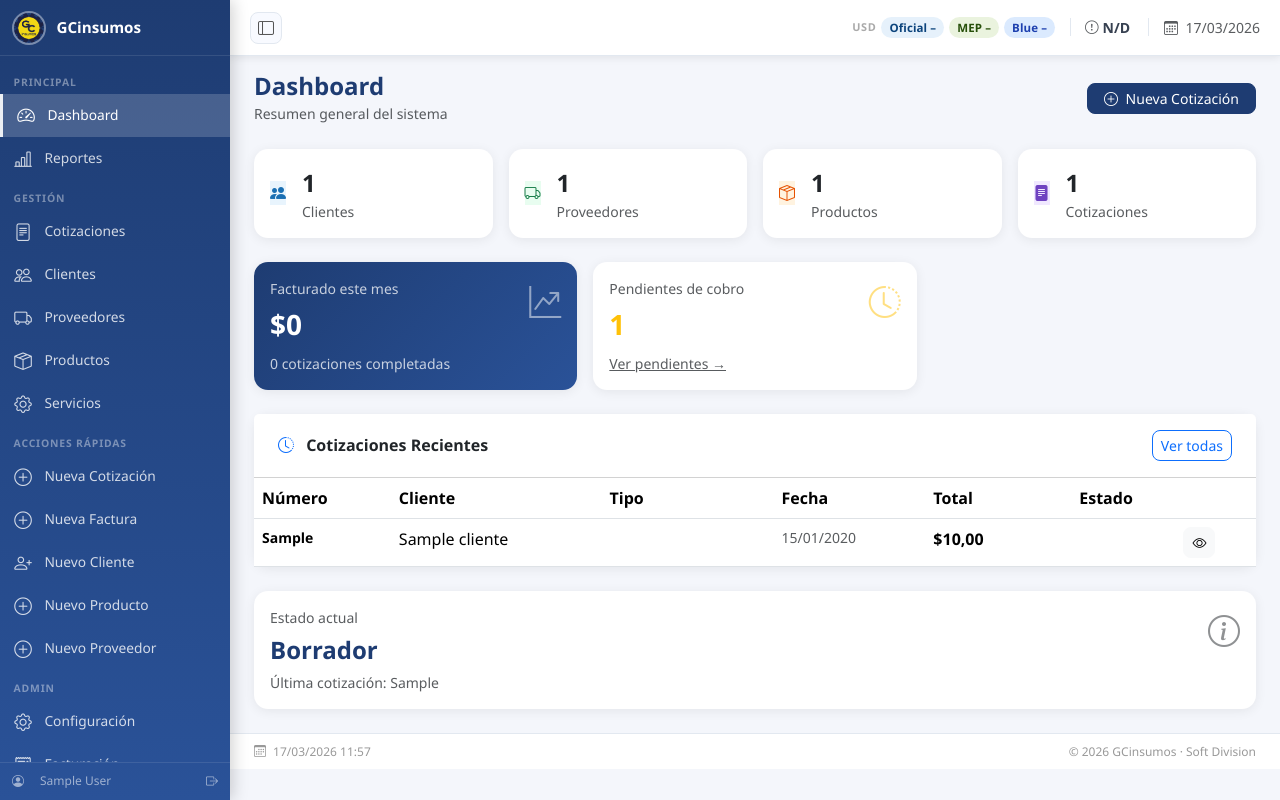
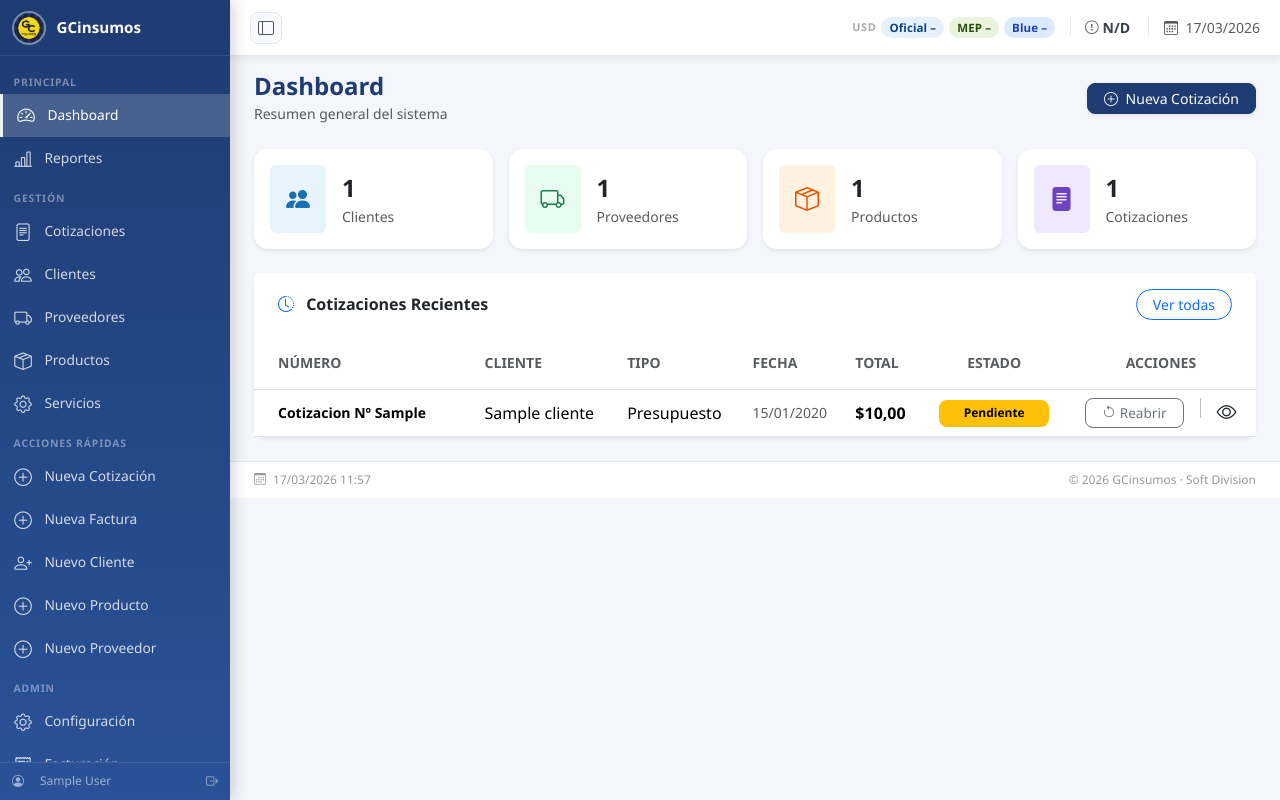
Before and after one commit to Cdruetta/cotizador-3.0, a Django app: page / in a window 1280 px wide. Run offline with Django 4.2, Linux system fonts and the light colour scheme; a user stored in the database is signed in; tables that the repository leaves empty hold one stand-in row (values such as "Sample post").

Commit message:
fix dashboard

```diff
--- a/backend/templates/cotizaciones/dashboard.html
+++ b/backend/templates/cotizaciones/dashboard.html
@@ -12,20 +12,19 @@
     <small class="text-muted">Resumen general del sistema</small>
   </div>
 
-  <a href="{% url 'cotizacion_create' %}" class="btn btn-primary btn-sm px-3">
+  <a href="{% url 'cotizacion_create' %}" class="btn btn-primary btn-sm px-3 shadow-sm">
     <i class="bi bi-plus-circle me-1"></i> Nueva Cotización
   </a>
 </div>
 
-<!-- Stats -->
+<!-- Stats (Accesos Directos) -->
 <div class="row g-3 mb-4">
-
-  <div class="col-6 col-sm-6 col-md-3">
+  <div class="col-6 col-md-3">
     <a href="{% url 'cliente_list' %}" class="text-decoration-none">
-      <div class="card stat-card h-100">
+      <div class="card stat-card h-100 shadow-sm border-0">
         <div class="card-body d-flex align-items-center gap-3">
-          <div class="stat-icon" style="background:#e8f4fd">
-            <i class="bi bi-people-fill" style="color:#1a6fb3"></i>
+          <div class="stat-icon p-3 rounded" style="background:#e8f4fd">
+            <i class="bi bi-people-fill fs-4" style="color:#1a6fb3"></i>
           </div>
           <div>
             <div class="fw-bold fs-4">{{ total_clientes|default:0 }}</div>
@@ -38,10 +37,10 @@
 
   <div class="col-6 col-md-3">
     <a href="{% url 'proveedor_list' %}" class="text-decoration-none">
-      <div class="card stat-card h-100">
+      <div class="card stat-card h-100 shadow-sm border-0">
         <div class="card-body d-flex align-items-center gap-3">
-          <div class="stat-icon" style="background:#e8fdf0">
-            <i class="bi bi-truck" style="color:#1a7f4b"></i>
+          <div class="stat-icon p-3 rounded" style="background:#e8fdf0">
+            <i class="bi bi-truck fs-4" style="color:#1a7f4b"></i>
           </div>
           <div>
             <div class="fw-bold fs-4">{{ total_proveedores|default:0 }}</div>
@@ -54,10 +53,10 @@
 
   <div class="col-6 col-md-3">
     <a href="{% url 'producto_list' %}" class="text-decoration-none">
-      <div class="card stat-card h-100">
+      <div class="card stat-card h-100 shadow-sm border-0">
         <div class="card-body d-flex align-items-center gap-3">
-          <div class="stat-icon" style="background:#fff3e0">
-            <i class="bi bi-box-seam" style="color:#e65100"></i>
+          <div class="stat-icon p-3 rounded" style="background:#fff3e0">
+            <i class="bi bi-box-seam fs-4" style="color:#e65100"></i>
           </div>
           <div>
             <div class="fw-bold fs-4">{{ total_productos|default:0 }}</div>
@@ -70,10 +69,10 @@
 
   <div class="col-6 col-md-3">
     <a href="{% url 'cotizacion_list' %}" class="text-decoration-none">
-      <div class="card stat-card h-100">
+      <div class="card stat-card h-100 shadow-sm border-0">
         <div class="card-body d-flex align-items-center gap-3">
-          <div class="stat-icon" style="background:#f0e8ff">
-            <i class="bi bi-file-text-fill" style="color:#6f42c1"></i>
+          <div class="stat-icon p-3 rounded" style="background:#f0e8ff">
+            <i class="bi bi-file-text-fill fs-4" style="color:#6f42c1"></i>
           </div>
           <div>
             <div class="fw-bold fs-4">{{ total_cotizaciones|default:0 }}</div>
@@ -83,159 +82,102 @@
       </div>
     </a>
   </div>
-
 </div>
 
-<!-- Mes actual + pendientes -->
-<div class="row g-3 mb-4">
-
-  <div class="col-12 col-sm-6 col-md-4">
-    <div class="card stat-card h-100" style="background:linear-gradient(135deg,#1e3c72,#2a5298);color:#fff">
-      <div class="card-body">
-
-        <div class="d-flex justify-content-between align-items-start">
-          <div>
-            <div class="small opacity-75 mb-1">Facturado este mes</div>
-            <div class="fs-3 fw-bold">
-              ${{ total_facturado_mes|default:0|floatformat:0 }}
-            </div>
-          </div>
-          <i class="bi bi-graph-up-arrow fs-2 opacity-50"></i>
-        </div>
-
-        <div class="small opacity-75 mt-2">
-          {{ cotizaciones_mes|default:0 }} cotizaciones completadas
-        </div>
-
-      </div>
-    </div>
-  </div>
-
-  <div class="col-md-4">
-    <div class="card stat-card h-100">
-      <div class="card-body">
-
-        <div class="d-flex justify-content-between align-items-start">
-          <div>
-            <div class="small text-muted mb-1">Pendientes de cobro</div>
-            <div class="fs-3 fw-bold text-warning">
-              {{ cotizaciones_pendientes|default:0 }}
-            </div>
-          </div>
-          <i class="bi bi-clock-history fs-2 text-warning opacity-50"></i>
-        </div>
-
-        <a href="{% url 'cotizacion_list' %}?estado=pendiente"
-           class="small text-muted mt-2 d-block">
-          Ver pendientes →
-        </a>
-
-      </div>
-    </div>
-  </div>
-
-</div>
-
-<!-- Recent quotations -->
+<!-- Cotizaciones Recientes -->
 {% if cotizaciones_recientes %}
-
-<div class="card table-card">
-
-  <div class="card-header bg-white d-flex justify-content-between align-items-center py-3 px-4">
+<div class="card shadow-sm border-0" style="border-radius: 12px;">
+  <div class="card-header bg-white d-flex justify-content-between align-items-center py-3 px-4 border-0">
     <h6 class="mb-0 fw-bold">
       <i class="bi bi-clock-history me-2 text-primary"></i>
       Cotizaciones Recientes
     </h6>
-
-    <a href="{% url 'cotizacion_list' %}" class="btn btn-sm btn-outline-primary">
-      Ver todas
-    </a>
+    <a href="{% url 'cotizacion_list' %}" class="btn btn-sm btn-outline-primary rounded-pill px-3">Ver todas</a>
   </div>
 
   <div class="table-responsive">
-    <table class="table mb-0">
-
-      <thead>
+    <table class="table mb-0 align-middle">
+      <thead class="bg-light">
         <tr>
-          <th>Número</th>
-          <th>Cliente</th>
-          <th>Tipo</th>
-          <th>Fecha</th>
-          <th>Total</th>
-          <th class="text-center">Estado</th>
-          <th></th>
+          <th class="px-4 py-3 text-muted small fw-bold">NÚMERO</th>
+          <th class="py-3 text-muted small fw-bold">CLIENTE</th>
+          <th class="py-3 text-muted small fw-bold">TIPO</th>
+          <th class="py-3 text-muted small fw-bold">FECHA</th>
+          <th class="py-3 text-muted small fw-bold">TOTAL</th>
+          <th class="text-center py-3 text-muted small fw-bold">ESTADO</th>
+          <th class="text-center py-3 text-muted small fw-bold">ACCIONES</th>
         </tr>
       </thead>
+      <tbody>
+        {% for c in cotizaciones_recientes %}
+        <tr class="border-bottom">
+          <td class="px-4 fw-semibold small text-nowrap">Cotizacion Nº {{ c.numero }}</td>
+          <td>{{ c.cliente.nombre }}</td>
+          <td>{{ c.get_tipo_documento_display }}</td>
+          <td class="small text-muted text-nowrap">{{ c.fecha|date:"d/m/Y" }}</td>
+          <td class="fw-bold text-nowrap">${{ c.total|floatformat:2 }}</td>
 
-      <tbody>
-
-        {% for c in cotizaciones_recientes %}
-        <tr>
-
-          <td class="fw-semibold small">
-            {{ c.numero }}
-          </td>
-
-          <td>
-            {{ c.cliente.nombre }}
-          </td>
-
-          <td>
-            <span class="badge rounded-pill badge-{{ c.tipo_documento }}">
-              {{ c.get_tipo_documento_display }}
-            </span>
-          </td>
-
-          <td class="small text-muted">
-            {{ c.fecha|date:"d/m/Y" }}
-          </td>
-
-          <td class="fw-bold">
-            ${{ c.total|floatformat:2 }}
-          </td>
-
+          <!-- Estado -->
           <td class="text-center">
-            {% if c.estado == "facturada" or c.estado == "aprobada" %}
-              <span class="badge rounded-pill badge-completada">
-                {{ c.get_estado_display }}
+            {% if c.estado == "autorizada" or c.estado == "facturada" or c.estado == "aprobada" %}
+              <span class="badge" style="background-color: #198754; color: white; padding: 0.6em 1.2em; border-radius: 8px; font-weight: bold; min-width: 110px;">
+                Autorizada
+              </span>
+            {% elif c.estado == "anulada" %}
+              <span class="badge" style="background-color: #6c757d; color: white; padding: 0.6em 1.2em; border-radius: 8px; font-weight: bold; min-width: 110px;">
+                Anulada
               </span>
             {% else %}
-              <span class="badge rounded-pill badge-pendiente">
-                {{ c.get_estado_display }}
+              <span class="badge" style="background-color: #ffc107; color: black; padding: 0.6em 1.2em; border-radius: 8px; font-weight: bold; min-width: 110px;">
+                Pendiente
               </span>
             {% endif %}
           </td>
 
-          <td>
-            <a href="{% url 'cotizacion_detail' c.pk %}" class="btn btn-sm btn-light">
-              <i class="bi bi-eye"></i>
-            </a>
+          <!-- Acciones Dinámicas -->
+          <td class="text-center">
+            <div class="d-flex justify-content-center align-items-center gap-3">
+
+              {% if c.estado == "pendiente" %}
+                <!-- Botón para completar: usa el nombre de URL 'cambiar_estado_cotizacion' -->
+                <a href="{% url 'cambiar_estado_cotizacion' cotizacion_id=c.pk estado='autorizada' %}"
+                   class="btn btn-sm text-white px-3 d-flex align-items-center shadow-sm"
+                   style="background-color: #198754; border-radius: 8px; font-size: 0.85rem;">
+                  <i class="bi bi-check2-circle me-1"></i> Marcar completada
+                </a>
+              {% else %}
+                <!-- Botón para reabrir -->
+                <a href="{% url 'cambiar_estado_cotizacion' cotizacion_id=c.pk estado='pendiente' %}"
+                   class="btn btn-sm btn-outline-secondary px-3 d-flex align-items-center"
+                   style="border-radius: 8px; font-size: 0.85rem;">
+                  <i class="bi bi-arrow-counterclockwise me-1"></i> Reabrir
+                </a>
+              {% endif %}
+
+              <!-- Separador vertical sutil -->
+              <div class="vr opacity-25" style="height: 20px;"></div>
+
+              <!-- Ver detalle -->
+              <a href="{% url 'cotizacion_detail' c.pk %}" class="text-dark" title="Ver detalle">
+                <i class="bi bi-eye fs-5"></i>
+              </a>
+
+            </div>
           </td>
-
         </tr>
         {% endfor %}
-
       </tbody>
-
     </table>
   </div>
-
 </div>
-
-  <!-- Estado del sistema (última cotización) -->
-  <div class="card stat-card h-100 mt-4">
-    <div class="card-body">
-      <div class="d-flex justify-content-between align-items-start">
-        <div>
-          <div class="small text-muted mb-1">Estado actual</div>
-          <div class="fs-4 fw-bold" style="color:#1e3c72">{{ estado_sistema|default:"-" }}</div>
-          <div class="text-muted small mt-1">Última cotización: {{ numero_ultima_cotizacion|default:"-" }}</div>
-        </div>
-        <i class="bi bi-info-circle fs-2 opacity-50"></i>
-      </div>
-    </div>
+{% else %}
+<div class="card shadow-sm border-0 py-5 text-center">
+  <div class="card-body">
+    <i class="bi bi-inbox fs-1 text-muted opacity-25"></i>
+    <p class="text-muted mt-3 mb-0">No hay cotizaciones recientes para mostrar.</p>
+    <a href="{% url 'cotizacion_create' %}" class="btn btn-link text-primary p-0 mt-2">Crea la primera aquí</a>
+  </div>
 </div>
-
 {% endif %}
 
 {% endblock %}
```
Also changed, not shown: backend/cotizaciones/views/cotizaciones.py (+13 -30 lines), backend/templates/cotizaciones/reportes.html (+53 -115 lines).
